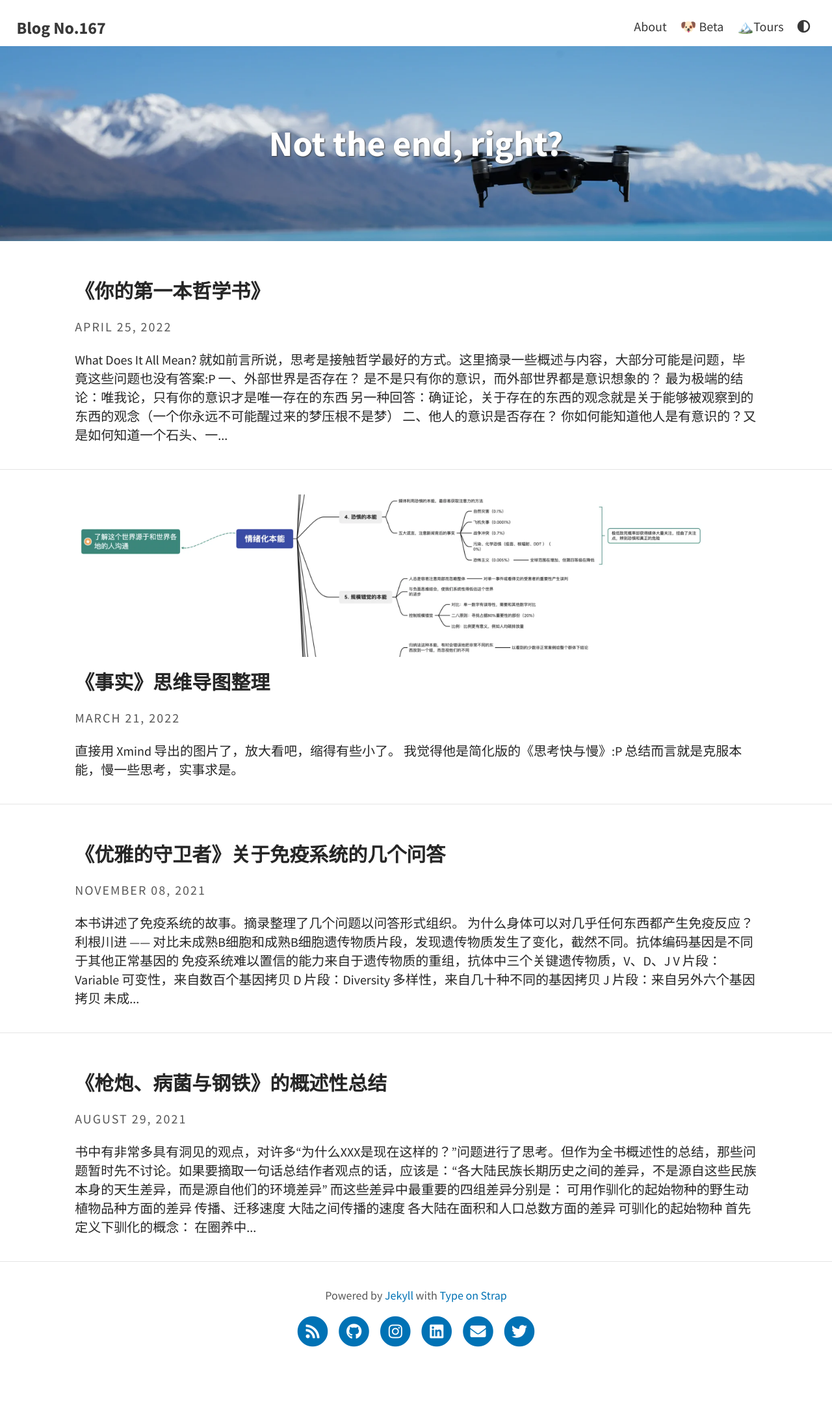
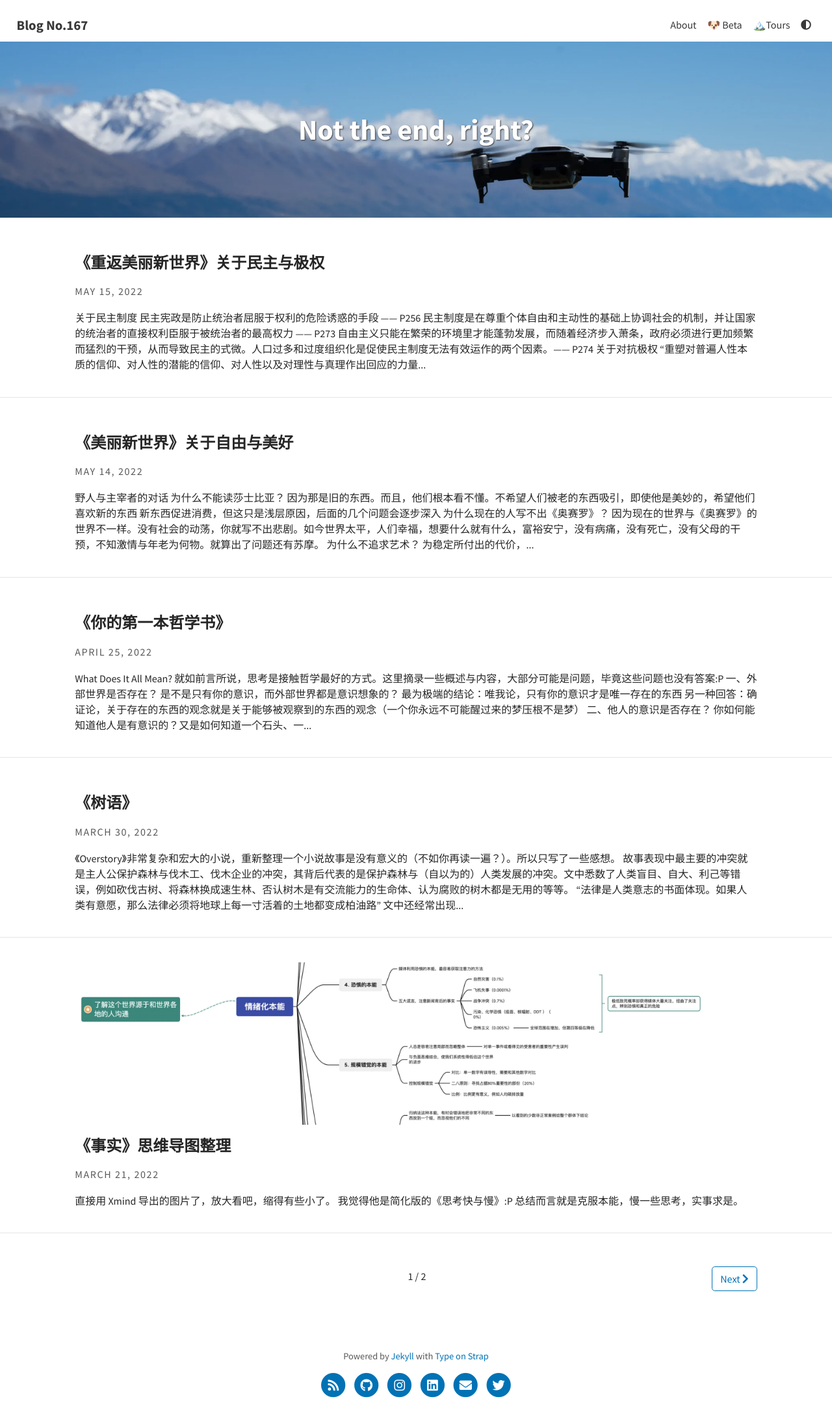
Before and after one commit to tiant167/tiant167.github.io, a Jekyll site: the page built from index.html, in a window 1280 px wide. Shown: the whole page at 65% size. Built offline with Jekyll 4.4.1, drawn with Linux system fonts in a browser that asks for light colours; the list of posts is cut into pages by our own code; before the commit the page ends 2111 px from its top, so only the background shows below that.

Commit message:
feat: add 3 new post and adjust font size

```diff
--- /dev/null
+++ b/_posts/2022-03-30-Overstroy.md
@@ -0,0 +1,24 @@
+---
+layout: post
+title:  "《树语》"
+# color: rgb(250, 250, 50)
+date:   2022-03-30 22:01:14 +0800
+tags: [Reading notes]
+# feature-img: "assets/img/feature-img/circuit.jpeg"
+# thumbnail: "assets/img/thumbnails/feature-img/circuit.jpeg"
+---
+《Overstory》非常复杂和宏大的小说，重新整理一个小说故事是没有意义的（不如你再读一遍？）。所以只写了一些感想。
+
+故事表现中最主要的冲突就是主人公保护森林与伐木工、伐木企业的冲突，其背后代表的是保护森林与（自以为的）人类发展的冲突。文中悉数了人类盲目、自大、利己等错误，例如砍伐古树、将森林换成速生林、否认树木是有交流能力的生命体、认为腐败的树木都是无用的等等。
+
+> “法律是人类意志的书面体现。如果人类有意愿，那么法律必须将地球上每一寸活着的土地都变成柏油路”
+
+文中还经常出现的冲突对比是树木在地球上生活的时长之长与人类所处的时间之短的冲突。过去大部分时间里，森林和树木教育引导了人类和所有动物（利用果实、香气等等），而现在人类觉得自己才是地球的中心，万物都需要对人类有用才能存在。
+
+很难用简单的话概括，最大感受是人类需要放下利己与自大，去意识、感受、理解大自然，不要再以为人类是世界的中心。就像亚当最后的呈堂结词“很快我们就会知道，我们的做法到底是对是错”
+
+另外有意思的一个点，书中写到亚当为了用自己的故事照亮了陌生人（即破除盲目，他毕生的心理学研究课题），奥利薇亚用故事吸引了其余几位追随的主人公。
+
+> “世界上最雄辩的辩论也无法改变一个人的心意。唯一能做到这一点的，只有一个好故事”。
+
+也正是因此，作者花了20万字来写了一个好故事而不是科学的雄辩，来让书本前的每一个人意识到身边被忽视的树和森林。
--- /dev/null
+++ b/_posts/2022-05-14-Brave-New-World.md
@@ -0,0 +1,64 @@
+---
+layout: post
+title:  "《美丽新世界》关于自由与美好"
+# color: rgb(250, 250, 50)
+date:   2022-05-14 22:01:14 +0800
+tags: [Reading notes]
+# feature-img: "assets/img/feature-img/circuit.jpeg"
+# thumbnail: "assets/img/thumbnails/feature-img/circuit.jpeg"
+---
+### 野人与主宰者的对话
+#### 为什么不能读莎士比亚？
+因为那是旧的东西。而且，他们根本看不懂。不希望人们被老的东西吸引，即使他是美妙的，希望他们喜欢新的东西
+
+新东西促进消费，但这只是浅层原因，后面的几个问题会逐步深入
+
+#### 为什么现在的人写不出《奥赛罗》？
+因为现在的世界与《奥赛罗》的世界不一样。没有社会的动荡，你就写不出悲剧。如今世界太平，人们幸福，想要什么就有什么，富裕安宁，没有病痛，没有死亡，没有父母的干预，不知激情与年老为何物。就算出了问题还有苏摩。
+
+#### 为什么不追求艺术？
+为稳定所付出的代价，在幸福和高雅艺术之间做出选择。稳定没有动荡那么壮观。得到的满足当然比不上与不幸进行搏斗那样令人心醉沉迷，也不像与诱惑进行斗争，或由于激情或困惑而遭到致命打击那么动人心魄。幸福从来就不是宏伟壮丽的。
+
+#### 为什么不能让每个人都像超优阿尔法一样？
+我们的信仰是幸福和稳定。而阿尔法组成的社会一定是动荡和悲惨的社会。假象每个工人都是独立的没有关系的个体，有优秀的天赋，所接受的培育是能够作出自由的选择和承担责任。如果让阿尔法去做半痴呆的诶普斯隆的工作，他们会发疯。阿尔法能实现社会化的前提是承担阿尔法的工作。
+
+书中的塞浦路斯试验（P212）讲述了全部都是阿尔法的社会实验，从事低级工作的阿尔法总是勾心斗角争夺高级工作，最终发动内战。
+
+#### 水平线以下的人幸福吗？
+比水平线以上的人更幸福。他们喜欢这样，他很轻松，而且非常简单，不需要劳心费力。不缩短工时是因为多出来的3个小时根本不是幸福之源，社会动荡，苏摩消费大大增加。劳动者拥有那么多闲暇是极其残酷的事情。把人们留在土地里工作是为了稳定。
+
+#### 为什么要限制科学？
+需要给科学套上笼头和缰绳。真理是一个威胁。科学造就了现在极其稳定的社会，但我们不允许科学将它的陈旧摧毁。所以要限制研究的范围，只允许科学研究当前最迫切的问题。从前知识是最高的善，真理是最高的价值。但当战争发生，真理、美、知识又有什么意义呢？战争之后人们为了过上太平日子，什么都愿意，从此开始进行管制。管制对真理来说是坏事，但是对幸福来说是好事。我们为了幸福付出的代价就是真理。
+
+#### 为什么要废除宗教？
+上帝是旧的东西。哲学思考“只有在拥有青春和繁荣的时候你才能摆脱上帝”，现在我们永葆青春，一直享乐，心灵和肉体一直愉快。为什么要请求慰藉和平静。失落和宗教情感是多余的。我们让人们失去孤独的机会。
+
+#### 难道没有上帝主持公道，赏善罚恶吗？
+法律是人定的，人组织了社会。如果用不同于这个社会的标准，那么你可以说他是堕落。但在现在的社会，他是幸福的努力工作的消费者。标准是不一样的
+
+#### 为什么不推行贞洁？
+贞洁意味着激情，意味着神经衰弱。激情和神经衰弱意味着动荡。动荡意味着文明的终结。
+
+#### 为什么不歌颂高贵和英勇？
+文明不需要高贵和英勇。是政治低效的表现。一个组织得当的社会，没有人有机会去做高贵或英勇的事情。只有动荡的社会才会有。有了战争和忠诚，有需要抵制的诱惑，值得去争气或捍卫的爱情，高贵和英勇才有意义。所以现在没有战争，禁止人们太爱上某个人，没有忠诚可言。不需要抵制诱惑，可以逃避事实。把一切不愉快的事情都消灭掉，既不忍受也不反抗，只是一笔勾销。
+
+#### 生活在危险中没有意义吗？
+人们需要时不时受到刺激以分泌肾上腺素，而肾上腺素是完美健康的一个条件。所以我们强制实施替代激情治疗，为身体注射肾上腺素，满足生理的需求而不会带来现实的麻烦
+
+> 我们需要上帝、诗歌、真正的危险。需要自由、美好与罪恶。事实上我们在追求的是不幸福的权利
+
+### 回到现实中
+我们到底追求的是什么？一个永远快乐没有负担的社会的有什么问题？自由、美好与罪恶又是什么？
+
+对我自己而言，我们要追求的是个体的自由，而乌托邦的问题是抹去了个体的集体化极权。
+
+每个人都是独立与特殊的，每个人都有追求自己向往东西的自由。我觉得这就是人性本质与个体自由。就像《重返美丽新世界》里说的
+> “重塑对普遍人性本质的信仰、对人性的潜能的信仰、对人性以及对理性与真理作出回应的力量的信仰，是比展现物质成功或虔诚地崇拜某种特别的法律和政治形势更可靠的对抗极权主义的壁垒”
+
+更可怕的是，在阅读完之后的我，在思考为什么我们需要反抗、被奴役有什么问题。
+
+> 在奉行科学的独裁者的统治下，教育将会起到真正的作用。绝大多数男男女女长大之后会热爱他们的奴役，永远不会想到革命。
+
+这也许才是最可怕的事情吧，我们逐渐忘记了个体的差异、忘记了追求个体自由的权利。
+
+**“自由是最高的价值。或许现在威胁自由的力量实在是太强大了，没办法长久地抵抗下去，但不管怎样，我们的责任就是尽自己的能力进行抵抗。”**
--- /dev/null
+++ b/_posts/2022-05-15-Brave-New-World-Revisited.md
@@ -0,0 +1,53 @@
+---
+layout: post
+title:  "《重返美丽新世界》关于民主与极权"
+# color: rgb(250, 250, 50)
+date:   2022-05-15 22:01:14 +0800
+tags: [Reading notes]
+# feature-img: "assets/img/feature-img/circuit.jpeg"
+# thumbnail: "assets/img/thumbnails/feature-img/circuit.jpeg"
+---
+### 关于民主制度
+民主宪政是防止统治者屈服于权利的危险诱惑的手段 —— P256
+
+民主制度是在尊重个体自由和主动性的基础上协调社会的机制，并让国家的统治者的直接权利臣服于被统治者的最高权力 —— P273
+
+自由主义只能在繁荣的环境里才能蓬勃发展，而随着经济步入萧条，政府必须进行更加频繁而猛烈的干预，从而导致民主的式微。人口过多和过度组织化是促使民主制度无法有效运作的两个因素。—— P274
+
+### 关于对抗极权
+“重塑对普遍人性本质的信仰、对人性的潜能的信仰、对人性以及对理性与真理作出回应的力量的信仰，是比展现物质成功或虔诚地崇拜某种特别的法律和政治形势更可靠的对抗极权主义的壁垒”
+
+我们能够去做的，就是在情况允许之下，尽可能符合真相和保持理性，并进我们的能力对别人提供给我们的有限真相和不完美的推理作出回应。
+
+### 关于宣传
+全民识字和自由出版的早起支持者只想到了宣传工作的两个可能性：宣传或许是真是的，也有可能是虚假的。他们没有预见到如今传媒行业的发展，关心的并不是内容的真假，而是不切实际的根本无关紧要的内容。一言以蔽之，他们没有预见到人类对于消遣的几乎欲壑难填的渴求。
+
+它们将构成威胁，将维护个体自由和民主制度的理性宣传淹没在无关紧要的琐事的海洋中。
+
+#### 希特勒是如何“剥夺八千万人的独立思考的权利，并让他们臣服于一个人的意志”的？
+- 这一套统治手段的基础是：群众是卑微可鄙的，他们无法进行抽象思考，而且对自己小圈子之外的事情根本不感兴趣。他们的行动不是由知识和理性决定，而是由感情和无意识的驱动力决定。
+- 最大规模革命的驱动力不是科学，而是鼓舞他们忠诚和歇斯底里的情绪
+- 在社会中形成乌合之众
+- “如此贴近群众，从他的听众的活生生的感情出发，说出恰到好处的话，直达他们的内心”
+- 有效宣传必须限制在几则干巴巴的必要的内容，然后再以几道一成不变的公式进行表述。不断重复，才能最终成功将一个理念移植到群众的记忆中
+- 哲学教导我们要去怀疑似乎不言自明的事物，而政治宣传则教导我们要去接受不言自明的事物，不去进行判断或怀疑。
+- 必须坚持教条主义，所有言论都是没有根据的，非黑即白，没有灰色。对每一个必须解决的问题采取一以贯之的一面倒的态度。绝不能承认自己或许是错的，或观点不同的人有可能在部分程度上是对的。他们不应该与对手进行辩论，而是应该对其进行抨击，用音量压倒他们。如果实在太讨厌，就把他们消灭
+- 群众总是相信“先声夺人者是正确的”
+
+#### 回到现在的民主制度
+民主制度只有在各方面都在尽力传授知识和鼓励理性思考的情况下才能有效运作。但今天，民主国家倾向于几乎完全利用投票人的愚昧和非理性，使得民主程序毫无意义。
+
+人们习惯了电视和收音机的消遣，不喜欢被要求专注或长时间进行思考。
+
+历史变迁的进程中，个体是重要的因素，而不是重要性为零的东西。我们需要认识到个体的差异性和重要性。
+
+#### 我们应该做什么
+倡导自由的教育首先应该是基于事实与价值观的教育——个体多样性和基因独特性这一事实，以及自由、宽容和友爱的价值。
+
+这两点还不够，必须包含语言的恰当使用的教育（思想的教育）。不能不加批判地相信胡说八道的内容，但不能过度的批判性（会导致社会无法运作）
+- 断然拒绝不合理和有违道德的宣传
+- 暂时接受只是不合理但与爱和自由相行不悖，而且原则上不妨碍思想运作的宣传
+
+也许现在对民主不屑一顾的年轻人或许将来长大后会成为民主斗士。
+
+自由是最高的价值。或许现在威胁自由的力量实在是太强大了，没办法长久地抵抗下去，但不管怎样，我们的责任就是尽自己的能力进行抵抗。
--- a/_sass/base/_variables.scss
+++ b/_sass/base/_variables.scss
@@ -2,7 +2,7 @@
 $font-family-main: 'Source Sans Pro', Helvetica, Arial, sans-serif;
 $font-family-headings: 'Source Sans Pro', Helvetica, Arial, sans-serif;
 $font-family-logo: 'Source Sans Pro', Helvetica, Arial, sans-serif;
-$font-size: 1.25em;
+$font-size: 1em;
 
 $monospace: Consolas, Menlo, Monaco, Lucida Console, Liberation Mono, DejaVu Sans Mono, Bitstream Vera Sans Mono, Courier New, monospace, sans-serif !default;
 $font-size-code: 0.85em !default;
```
